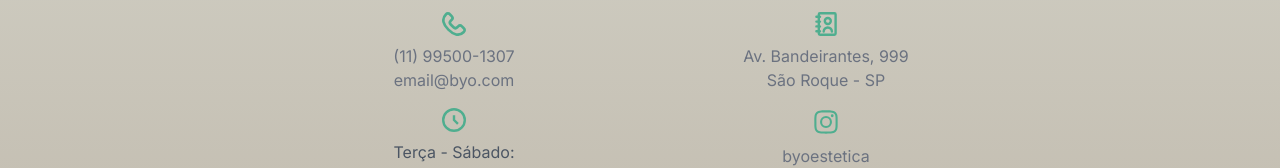
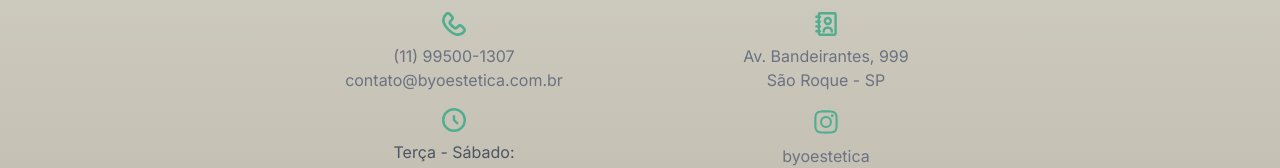
Before and after one commit to nullbr/byo-estetica, a Next.js app: page /contato in a window 1280 px wide. Shown: the part 348-516 px from the top of the page. Built offline with nearby package versions, Linux system fonts and the light colour scheme; no server answers; what tailwindcss-debug-screens would draw is missing.

Commit message:
updating email

```diff
--- a/app/(site)/components/Contact/ContactHero.tsx
+++ b/app/(site)/components/Contact/ContactHero.tsx
@@ -35,12 +35,12 @@
             </Link>
 
             <Link
-              href="mailto:email@byo.com"
+              href="mailto:contato@byoestetica.com.br"
               target="_blank"
               rel="noopener noreferrer"
               className="hover:underline text-gray-500"
             >
-              email@byo.com
+              contato@byoestetica.com.br
             </Link>
           </div>
 
```
